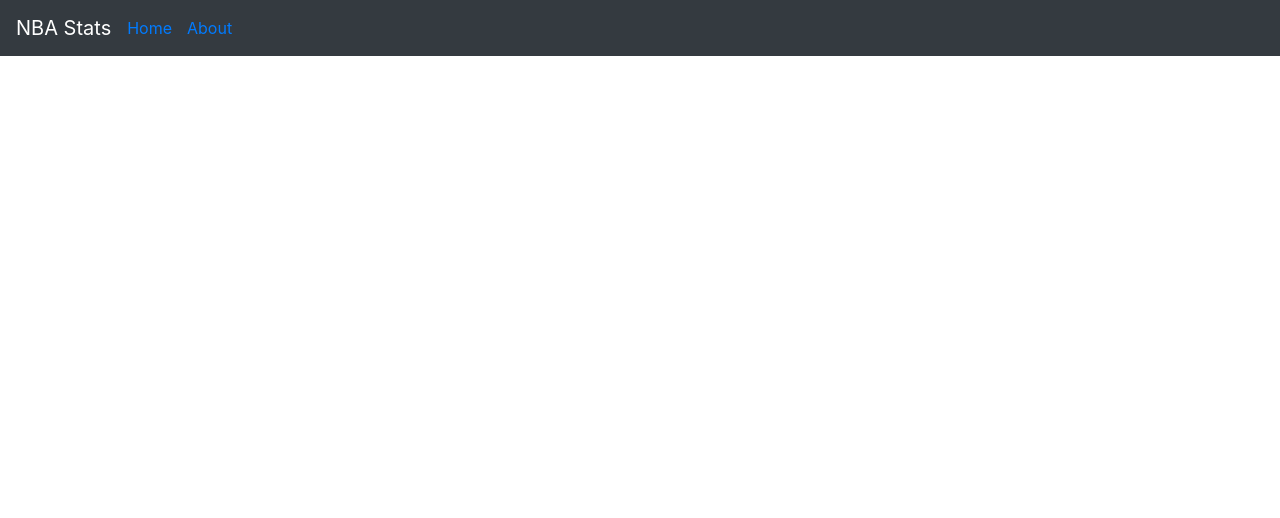
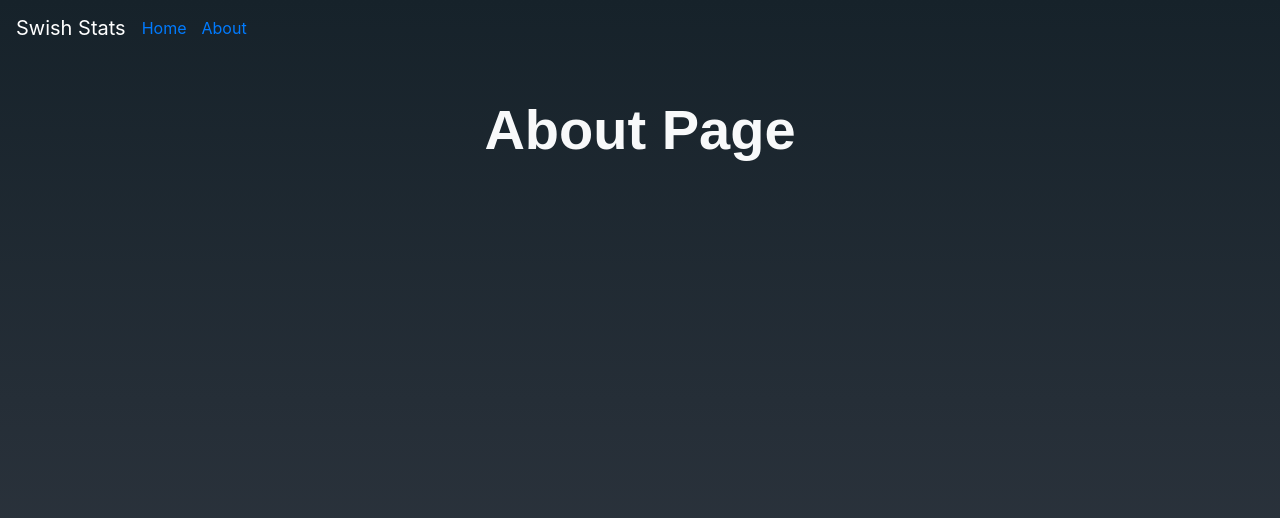
Before and after one commit to ChrisKatsaras/Swish-Stats, a Next.js app: page /about in a window 1280 px wide. Shown: the top 518 px of the page. Built offline with nearby package versions, Linux system fonts and the light colour scheme.

Commit message:
Reimplemented basic style for home page and ensured that it works properly on routing

```diff
--- a/components/Header.js
+++ b/components/Header.js
@@ -1,6 +1,6 @@
 import React from 'react'
-import  Navbar  from 'react-bootstrap/Navbar'
-import  Nav  from 'react-bootstrap/Nav'
+import Navbar  from 'react-bootstrap/Navbar'
+import Nav  from 'react-bootstrap/Nav'
 import Link from 'next/link'
 
 
@@ -14,10 +14,13 @@ export default class Header extends React.Component {
     const linkStyle = {
         marginRight: 15
     }
+    const navbarBackground = {
+        background: 'transparent'
+    }
 
     return (
-        <Navbar fixed="top" bg="dark" variant="dark" >
-            <Navbar.Brand>NBA Stats</Navbar.Brand>
+        <Navbar style={navbarBackground} fixed="top" variant="dark" >
+            <Navbar.Brand>Swish Stats</Navbar.Brand>
             <Nav className="mr-auto">
                 <Link href="/">
                     <a style={linkStyle}>Home</a>
--- a/components/Layout.js
+++ b/components/Layout.js
@@ -1,5 +1,6 @@
 import 'bootstrap/dist/css/bootstrap.css';
 import Header from './Header';
+import Head from 'next/head'
 
 const Layout = props => (
   <div>
--- a/package.json
+++ b/package.json
@@ -14,7 +14,9 @@
         "@zeit/next-css": "^1.0.1",
         "bootstrap": "^4.3.1",
         "eslint-plugin-jsx-a11y": "^6.2.1",
-        "jquery": "^1.9.1",
+        "isomorphic-unfetch": "^3.0.0",
+        "jquery": "^3.3.1",
+        "nba-color": "^1.4.0",
         "next": "^8.0.3",
         "preact": "^8.4.2",
         "react": "^16.8.5",
--- a/pages/about.js
+++ b/pages/about.js
@@ -1,10 +1,24 @@
 import Layout from '../components/Layout.js'
+
+const masthead = {
+    background: 'linear-gradient(#16222A, #343a44)',
+    height: '100vh'
+}
+
+const fontPrimary = {
+    fontFamily: `'Ubuntu', sans-serif`,
+    fontWeight: 'bold'
+}
 
 export default function About() {
   return (
     <Layout>
-        <div>
-            <p>This is the about page</p>
+    <div style={masthead} className="position-relative overflow-hidden text-center">
+            <div className="col-md-5 p-lg-5 mx-auto my-5">
+                <h1 className="display-4 text-light" style={fontPrimary}>About Page</h1>
+            </div>
+            <div className="product-device shadow-sm d-none d-md-block"></div>
+            <div className="product-device product-device-2 shadow-sm d-none d-md-block"></div>
         </div>
     </Layout>
   )
```
Also changed, not shown: pages/index.js (+11 -7 lines), static/nba.jpg (deleted), 1 other file (tests, documents, lock files or other folders).
